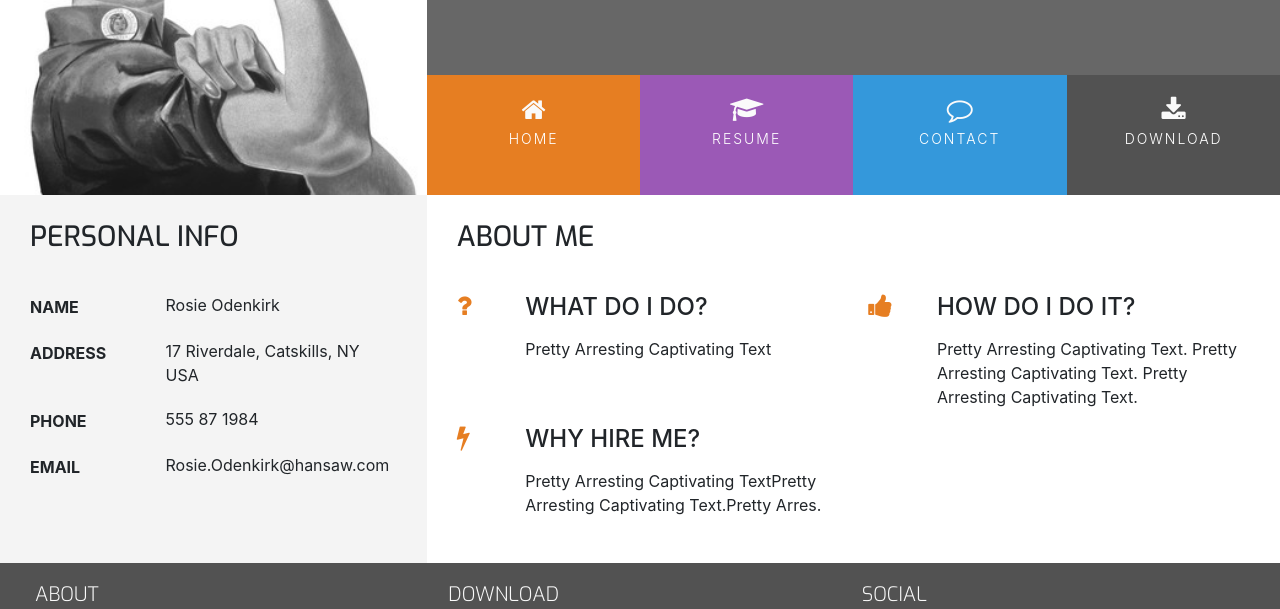
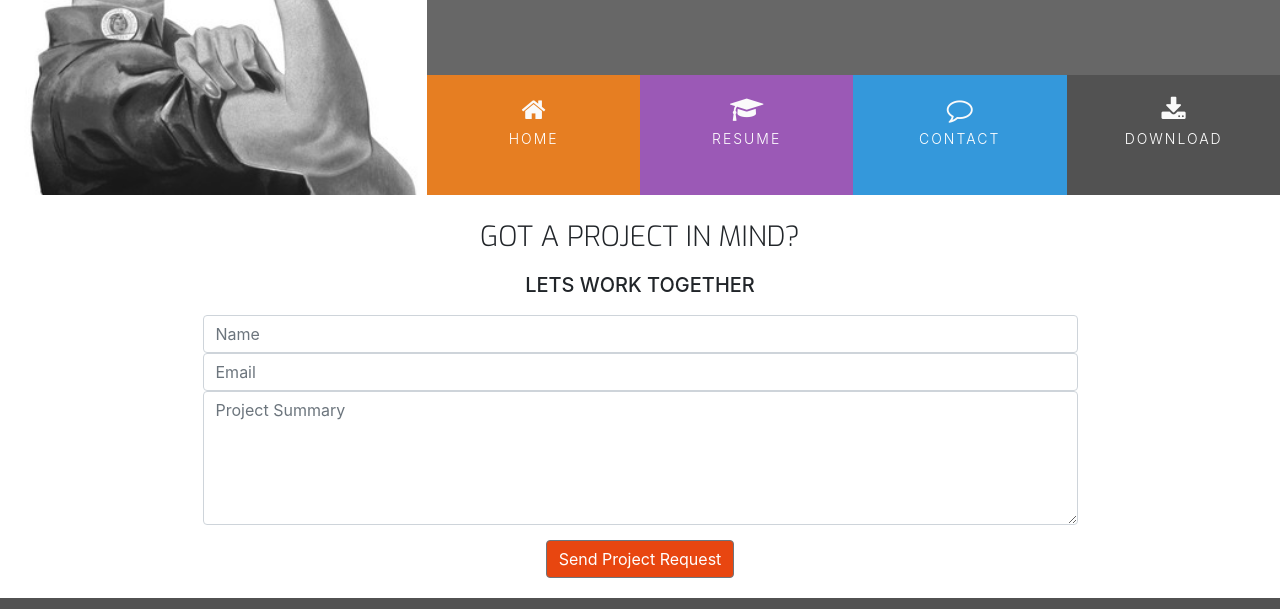
Before and after one commit to coder187/CI_UCD_Resume, a plain HTML site: page contact.html in a window 1280 px wide. Shown: the part 174-783 px from the top of the page. Drawn offline with nearby package versions, Linux system fonts and the light colour scheme.

Commit message:
added contact form to contact.html

```diff
--- a/assets/css/style.css
+++ b/assets/css/style.css
@@ -8,7 +8,10 @@
 }
 .bg-color-name-title{
     background-color: #676767;
+}
 
+.bg-color-contact{
+    background-color: fff;
 }
 
 .ui-menu-color-home{
@@ -337,3 +340,34 @@ footer{
 .history-items{
         margin-bottom:30px;
 }
+
+/*---------------Contact Form---------------*/
+.contact-heading{
+    font-family: "Exo",sans-serif;
+    font-weight: 300;
+    margin-top: 25px;
+    margin-bottom: 20px;
+}
+.center-form{
+    max-width: 70%;
+    padding-top: 10px;
+    margin:0 auto; /*We're also going to set margin 0 top and bottom and auto left and right, which is how we center content.*/
+}
+
+button[type="submit"]{
+    margin-top:15px;
+    margin-bottom:20px;
+    background-color:#E84610;
+}
+
+
+/*---------------Media Queries  ---------------*/
+
+@media(min-width:992px){_ /*when our screen size is wider than 992px.*/
+    .center-form{
+        max-width: 50%;
+        padding-top:30px;
+        margin:0 auto; /*We're also going to set margin 0 top and bottom and auto left and right, which is how we center content.*/
+        min-height: 240px;
+    }
+}
--- a/contact.html
+++ b/contact.html
@@ -46,94 +46,27 @@
             </div> <!-- two thirds col-->
         </div> <!-- top outer row-->
     </header>
-    <section class="container-fluid">
-        <div class="row"> <!-- The row-table class specifies the use of a table whereas section-column specifies the use of a table cell, which will give us evenly sized columns in terms of height. -->
-            <div class="col-md-4 bg-color-personal-info section-column">
-                <div class="row">
-                    <div class="col-12">
-                        <h3 class="section-heading uppercase">
-                            Personal Info
-                        </h3>
-                    </div>
-                </div>
-                <div class="personal-info-item">
-                    <div class="key uppercase">
-                        <p>Name</p>
-                    </div>
-                    <div class="value">
-                        <p>Rosie Odenkirk</p>
-                    </div>
-                </div>
-                <div class="personal-info-item">
-                    <div class="key uppercase">
-                        <p>Address</p>
-                    </div>
-                    <div class="value">
-                        <p>17 Riverdale, Catskills, NY USA</p>
-                    </div>
-                </div>
-                <div class="personal-info-item">
-                    <div class="key uppercase">
-                        <p>Phone</p>
-                    </div>
-                    <div class="value">
-                        <p>555 87 1984</p>
-                    </div>
-                </div>
-                <div class="personal-info-item">
-                    <div class="key uppercase">
-                        <p>Email</p>
-                    </div>
-                    <div class="value">
-                        <p>Rosie.Odenkirk@hansaw.com</p>
-                    </div>
-                </div>
-            </div>
-            <div class="col-md-8 bg-color-three-reasons section-column"> <!-- section-column specifies table cell--> <!-- I don't need to add any size classes for screen sizes smaller than medium because Bootstrap will automatically default to 12, our full width.-->
-                <div class="row">
-                    <div class="col">
-                        <h3 class="section-heading uppercase">About me</h3>
-                    </div>
-                </div>
-                <div class="row">
-                    <!--When looked at on the mobile, this is going to be 10 columns wide with an offset of 1 so that we get the content centered and have a one column margin down the left side. We're going to switch that offset off for tablets and larger because on the tablet, we want it to appear in three columns of content. On a desktop, we want it to appear in two columns. -->
-                    <div class="col-10 offset-1 offset-sm-0 col-sm-4 col-md-6">
-                        <div class="row">
-                            <div class="col-2">
-                                <i class="three-reasons-icon fa fa-question" aria-hidden="true"></i>
+    <section class="container-fluid"> <!-- will respond to device sizes-->
+        <div class="row bg-color-contact">  <!--row-->
+            <div class="col">               <!--col-->
+                <h3 class="contact-heading uppercase text-center">Got a project in mind?</h3>
+                <h5 class="uppercase text-center">Lets work together</h5>
+                <div class="center-form">
+                    <form>
+                        <input type="text" name="name" id="fullname" class="form-control" placeholder="Name" required>
+                        <input type="email" name="email" id="email" class="form-control" placeholder="Email" required>
+                        <textarea rows="5"  name="projectsummary" id="projectsummary" class="form-control" placeholder="Project Summary" required></textarea>
+                        <div class="form-row text-center"> <!--center the submit button in centered-->
+                            <div class="col">
+                                <button type="submit" class="btn btn-secondary">Send Project Request</button>
                             </div>
-                            <div class="col-10">
-                                <h4 class="three-reasons-heading uppercase">What do I do?</h4>
-                                <p>Pretty Arresting Captivating Text</p>
-                            </div>
+
                         </div>
-                    </div> <!---->
-                    <div class="col-10 offset-1 offset-sm-0 col-sm-4 col-md-6">
-                        <div class="row">
-                            <div class="col-2">
-                                <i class="three-reasons-icon fa fa-thumbs-up" aria-hidden="true"></i>
-                            </div>
-                            <div class="col-10">
-                                <h4 class="three-reasons-heading uppercase">How do I do it?</h4>
-                                <p>Pretty Arresting Captivating Text. Pretty Arresting Captivating Text.
-                                    Pretty Arresting Captivating Text.</p>
-                            </div>
-                        </div>
-                    </div> <!---->
-                    <div class="col-10 offset-1 offset-sm-0 col-sm-4 col-md-6">
-                        <div class="row">
-                            <div class="col-2">
-                                <i class="three-reasons-icon fa fa-bolt" aria-hidden="true"></i>
-                            </div>
-                            <div class="col-10">
-                                <h4 class="three-reasons-heading uppercase">Why Hire Me?</h4>
-                                <p>Pretty Arresting Captivating TextPretty Arresting Captivating Text.Pretty Arres.</p>
-                            </div>
-                        </div>
-                    </div> <!---->
+                    </form>
                 </div>
             </div>
         </div>
+
     </section>
     <footer class ="container-fluid">
         <div id="footer-details" class = "row">
```
